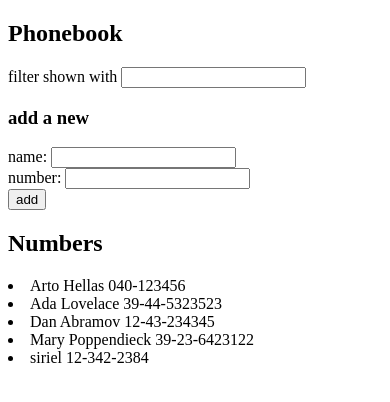
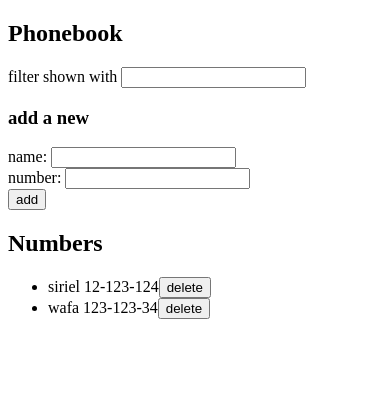
Before and after one commit to Doctor3131/MOOC.FI-FULLSTACK, a React (Vite) app in the folder part2/phoneBook/: page / in a window 390 px wide. Shown: the top 402 px of the page. Built offline with nearby package versions, Linux system fonts and the light colour scheme; data requests are answered from the project's data file.

Commit message:
2.14: The Phonebook step 9

```diff
--- a/part2/phoneBook/db.json
+++ b/part2/phoneBook/db.json
@@ -1,29 +1,14 @@
 {
   "persons": [
     {
-      "name": "Arto Hellas",
-      "number": "040-123456",
-      "id": "1"
+      "id": "1",
+      "name": "siriel",
+      "number": "12-123-124"
     },
     {
-      "name": "Ada Lovelace",
-      "number": "39-44-5323523",
-      "id": "2"
-    },
-    {
-      "name": "Dan Abramov",
-      "number": "12-43-234345",
-      "id": "3"
-    },
-    {
-      "name": "Mary Poppendieck",
-      "number": "39-23-6423122",
-      "id": "4"
-    },
-    {
-      "id": "5",
-      "name": "siriel",
-      "number": "12-342-2384"
+      "id": "2",
+      "name": "wafa",
+      "number": "123-123-34"
     }
   ]
 }
--- a/part2/phoneBook/src/App.jsx
+++ b/part2/phoneBook/src/App.jsx
@@ -57,6 +57,19 @@ const App = () => {
     event.preventDefault()
   }
 
+  const deletePerson = id => {
+    const person = persons.find(n => n.id === id)
+    if (window.confirm(`Delete ${person.name}`)) {
+      personService
+        .remove(id)
+        .then(() => {
+          setPersons(persons.filter(person => person.id !== id))
+        })
+        .catch(error => {
+          console.log("error deleting person")
+        })}
+  }
+
   const showPersons = newSearch === ''
     ? persons
     : persons.filter(person => person.name.toLowerCase().includes(newSearch.toLowerCase()))
@@ -79,7 +92,14 @@ const App = () => {
 
       <h2>Numbers</h2>
 
-      <Persons  display={showPersons}/>
+      <ul>
+        {showPersons.map(person =>
+          <Persons
+            key={person.id}
+            person={person}
+            deletePerson={() => deletePerson(person.id)}/>
+        )}
+      </ul>
     </div>
   )
 }
--- a/part2/phoneBook/src/components/Persons.jsx
+++ b/part2/phoneBook/src/components/Persons.jsx
@@ -1,8 +1,10 @@
-const Persons = ({ display }) => (
-  <>
-    {display.map(person =>
-      <li key={person.id}>{person.name} {person.number}</li>)}
-  </>
-)
+const Persons = ({ person, deletePerson }) => {
+  return (
+    <li>
+       {person.name} {person.number}
+       <button onClick={deletePerson}>delete</button>
+    </li>
+  )
+}
 
 export default Persons
--- a/part2/phoneBook/src/services/persons.js
+++ b/part2/phoneBook/src/services/persons.js
@@ -6,7 +6,7 @@ const getAll = () => {
     return request.then(response => response.data)
 }
 
-const create = (newObject) => {
+const create = newObject => {
     const request = axios.post(baseUrl, newObject)
     return request.then(response => response.data)
 }
@@ -16,8 +16,13 @@ const update = (id, newObject) => {
     request.then(response => response.data)
 }
 
+const remove = id => {
+    return axios.delete(`${baseUrl}/${id}`)
+}
+
 export default {
     getAll,
     create,
-    update
+    update,
+    remove
 }
```
